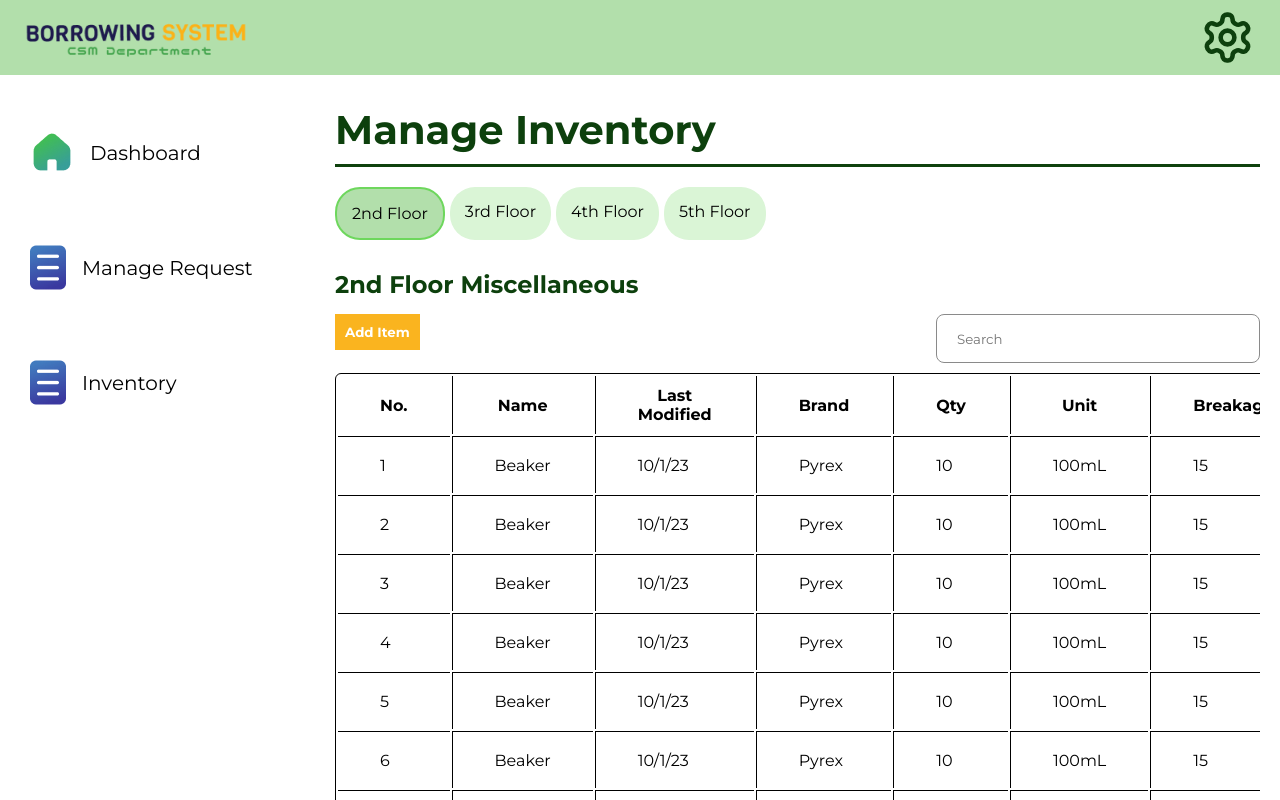
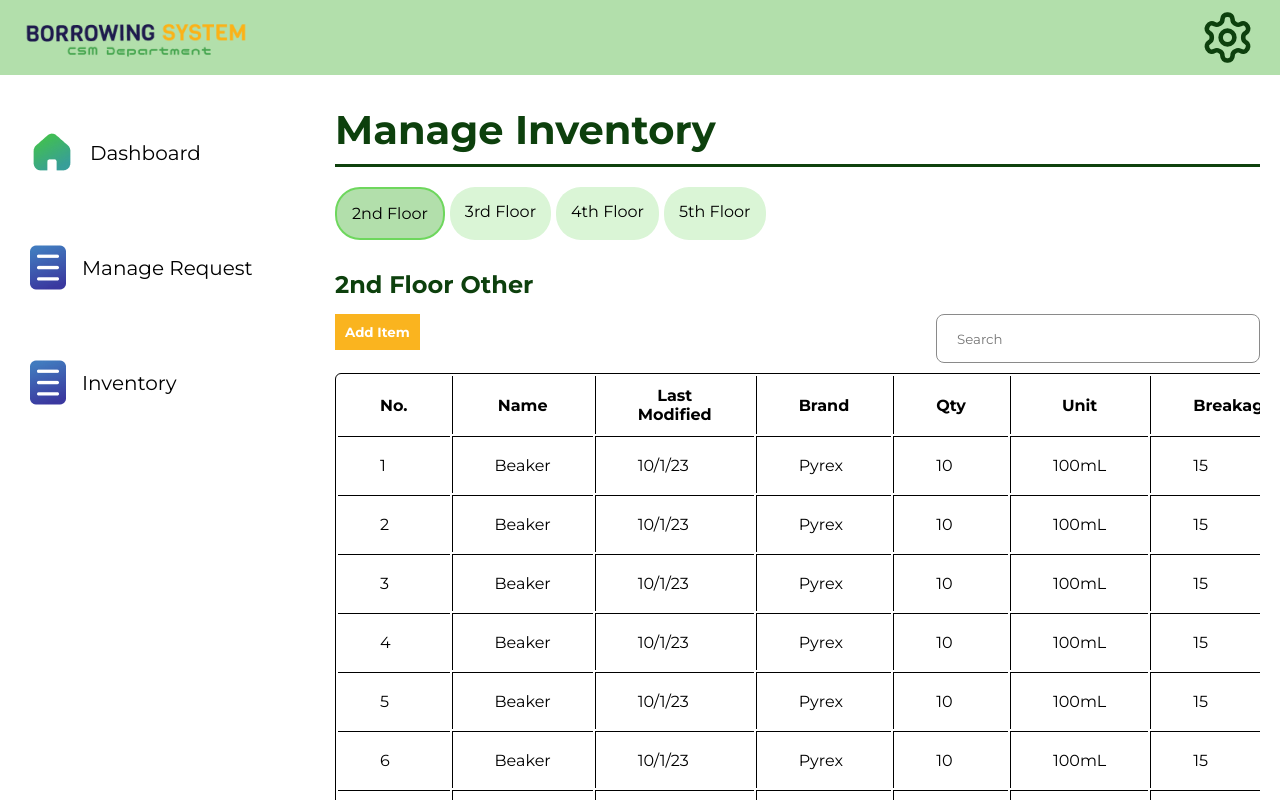
Before and after one commit to cysriafdub/csmlaboratory-web, a React (Create React App) app in the folder react-js/laboratorymanagement/: page /other in a window 1280 px wide. Built offline with nearby package versions, Linux system fonts and the light colour scheme.

Commit message:
delete button added in inventory

```diff
--- a/react-js/laboratorymanagement/src/App.js
+++ b/react-js/laboratorymanagement/src/App.js
@@ -1,5 +1,9 @@
 import React from 'react';
+
 import './App.css';
+
+
+
 import Header from './components/header/header';
 import Nav from './components/navbar/navbar';
 import { BrowserRouter as Router, Routes, Route } from 'react-router-dom';
--- a/react-js/laboratorymanagement/src/components/Inventory/glasswares.js
+++ b/react-js/laboratorymanagement/src/components/Inventory/glasswares.js
@@ -59,7 +59,7 @@ function Glassware() {
 
             {/* Floor Inventory Label */}
             <div className="flrInventoryLabelContainer">
-                <div className="flrInventoryLabel">{selectedFloor} Miscellaneous</div>
+                <div className="flrInventoryLabel">{selectedFloor} Glassware</div>
             </div>
 
             <div className="btnsearchContainer">
--- a/react-js/laboratorymanagement/src/components/Inventory/miscallaneous.js
+++ b/react-js/laboratorymanagement/src/components/Inventory/miscallaneous.js
@@ -2,7 +2,7 @@ import React, { useState } from "react";
 import './inventory.css'
 import { Link } from "react-router-dom";
 
-function Glassware() {
+function Miscellaneous() {
     const [selectedFloor, setSelectedFloor] = useState("2nd Floor");
 
     const handleFloorClick = (floor) => {
@@ -123,4 +123,4 @@ function Glassware() {
     );
 }
 
-export default Glassware;
+export default Miscellaneous;
--- a/react-js/laboratorymanagement/src/components/Inventory/otheritems.js
+++ b/react-js/laboratorymanagement/src/components/Inventory/otheritems.js
@@ -2,7 +2,7 @@ import React, { useState } from "react";
 import './inventory.css'
 import { Link } from "react-router-dom";
 
-function Glassware() {
+function Other() {
     const [selectedFloor, setSelectedFloor] = useState("2nd Floor");
 
     const handleFloorClick = (floor) => {
@@ -59,7 +59,7 @@ function Glassware() {
 
             {/* Floor Inventory Label */}
             <div className="flrInventoryLabelContainer">
-                <div className="flrInventoryLabel">{selectedFloor} Miscellaneous</div>
+                <div className="flrInventoryLabel">{selectedFloor} Other</div>
             </div>
 
             <div className="btnsearchContainer">
@@ -123,4 +123,4 @@ function Glassware() {
     );
 }
 
-export default Glassware;
+export default Other;
--- a/react-js/laboratorymanagement/src/components/header/header.js
+++ b/react-js/laboratorymanagement/src/components/header/header.js
@@ -21,7 +21,6 @@ function Header() {
 
     </header>
 
-
   );
 }
 
```
Also changed, not shown: react-js/laboratorymanagement/package.json (line endings or trailing spaces).
